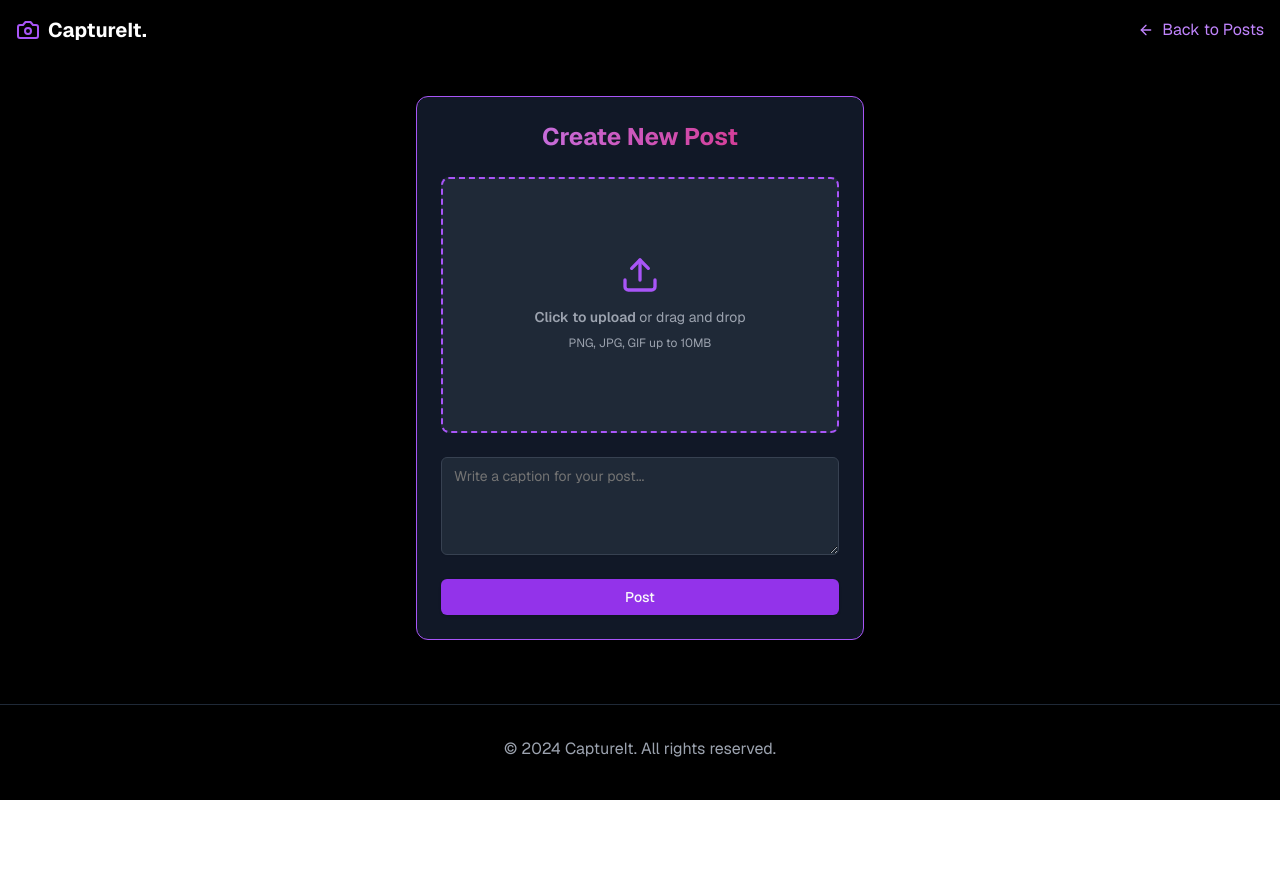
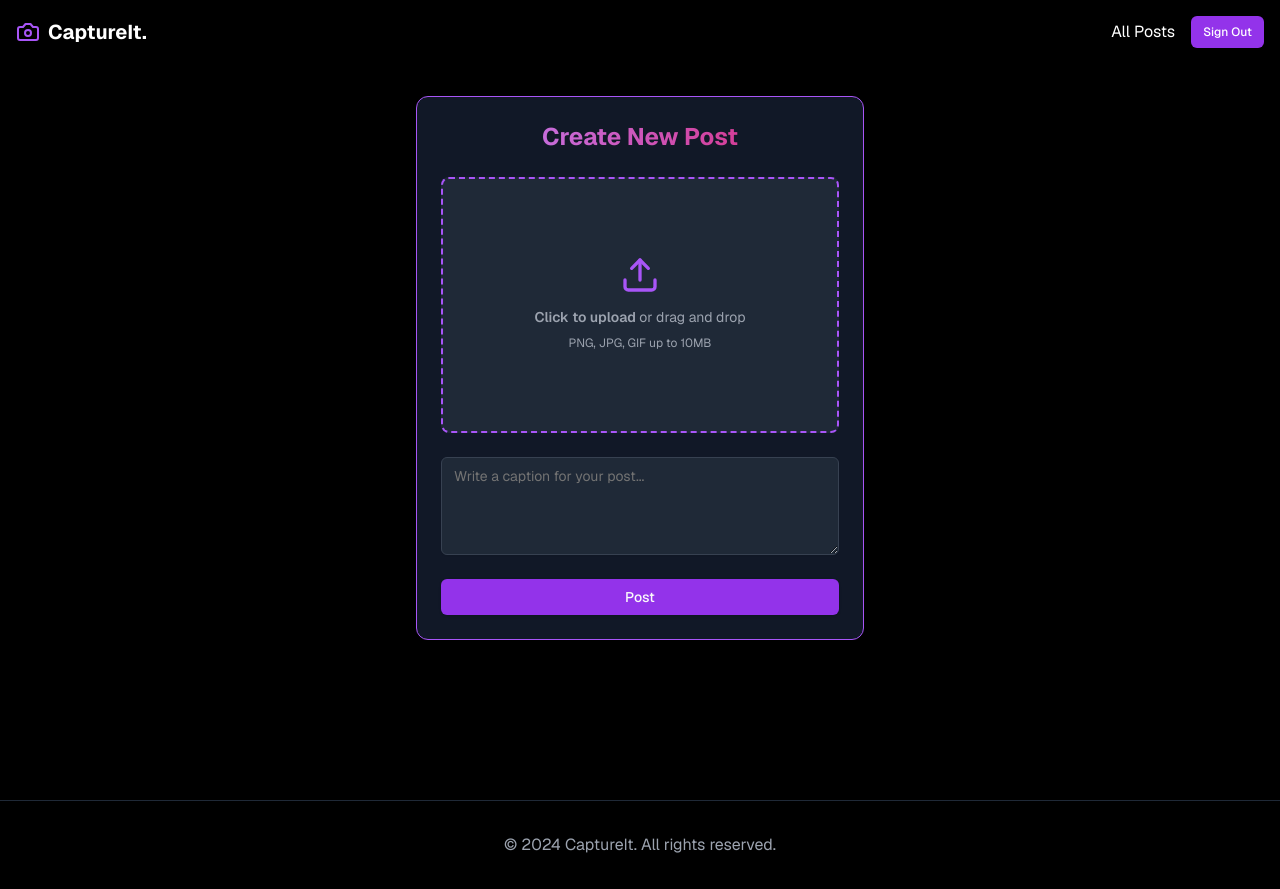
Before and after one commit to dimitarNzhelev/captureit, a Next.js app: page /posts/new in a window 1280 px wide. Before the commit the page ends 800 px from the top, so only its background shows below. Built offline with nearby package versions, Linux system fonts and the light colour scheme; no server answers; sample sign-in values are in the browser's storage.

Commit message:
moved header and footer to components, updated .env variables

```diff
--- a/src/app/api/posts/create/route.ts
+++ b/src/app/api/post/create/route.ts
@@ -4,6 +4,7 @@ import { db } from "~/server/db";
 import { getServerAuthSession } from "~/server/auth";
 import { v4 as uuidv4 } from "uuid";
 import { NextResponse } from "next/server";
+import { env } from "~/env";
 
 export async function POST(req: Request) {
   const session = await getServerAuthSession();
@@ -23,14 +24,14 @@ export async function POST(req: Request) {
   try {
     await s3Client.send(
       new PutObjectCommand({
-        Bucket: process.env.AWS_S3_BUCKET_NAME!,
+        Bucket: env.AWS_BUCKET_NAME!,
         Key: imageKey,
         Body: imageBuffer,
         ContentType: "image/jpeg",
       })
     );
 
-    const imageURL = `https://${process.env.AWS_S3_BUCKET_NAME}.s3.${process.env.AWS_REGION}.amazonaws.com/${imageKey}`;
+    const imageURL = `https://${env.AWS_BUCKET_NAME}.s3.${env.AWS_REGION}.amazonaws.com/${imageKey}`;
 
     const post = await db.post.create({
       data: {
--- a/src/app/layout.tsx
+++ b/src/app/layout.tsx
@@ -3,6 +3,8 @@ import "~/styles/globals.css";
 import { GeistSans } from "geist/font/sans";
 import { type Metadata } from "next";
 import SessionProviderWrapper from "~/components/SessionProviderWrapper";
+import Header from "~/components/header";
+import Footer from "~/components/footer";
 
 export const metadata: Metadata = {
   title: "Create T3 App",
@@ -17,7 +19,9 @@ export default function RootLayout({
     <html lang="en" className={`${GeistSans.variable}`}>
       <body>
         <SessionProviderWrapper>
+          <Header />
           {children}
+          <Footer />
         </SessionProviderWrapper>
       </body>
     </html>
--- a/src/app/page.tsx
+++ b/src/app/page.tsx
@@ -6,92 +6,16 @@ import { motion } from 'framer-motion'
 import { Button } from "~/components/ui/button"
 import { Card, CardContent } from "~/components/ui/card"
 import { Avatar, AvatarFallback, AvatarImage } from "~/components/ui/avatar"
-import { Camera, LogIn, Menu, X, Heart, MessageCircle, Share2 } from "lucide-react"
+import { LogIn } from "lucide-react"
 import { signOut, useSession } from 'next-auth/react'
 
 const MotionLink = motion(Link)
 
 export default function HomePage() {
   const {data: session} = useSession()
-  const [isMenuOpen, setIsMenuOpen] = useState(false)
 
   return (
     <div className="min-h-screen bg-black text-white">
-      <header className="fixed w-full z-10 bg-black/80 backdrop-blur-sm">
-        <div className="container mx-auto px-4 py-4 flex items-center justify-between">
-          <MotionLink
-            href="/"
-            className="flex items-center space-x-2"
-            whileHover={{ scale: 1.05 }}
-            whileTap={{ scale: 0.95 }}
-          >
-            <Camera className="h-6 w-6 text-purple-500" />
-            <span className="text-xl font-bold">CaptureIt.</span>
-          </MotionLink>
-          <nav className="hidden md:flex space-x-4 items-center">
-            <MotionLink
-              href="/posts"
-              className="hover:text-purple-400 transition-colors"
-              whileHover={{ y: -2 }}
-              whileTap={{ y: 0 }}
-            >
-              All Posts
-            </MotionLink>
-            <motion.div whileHover={{ scale: 1.05 }} whileTap={{ scale: 0.95 }}>
-              {session ? (
-                <Button variant="outline" size="sm" className="bg-purple-600 hover:bg-purple-700 border-none" onClick={()=> signOut()}>
-                  Sign Out
-                </Button>
-              ) : (
-              <Link href="api/auth/signin">
-              <Button variant="outline" size="sm" className="bg-purple-600 hover:bg-purple-700 border-none">
-                <LogIn className="h-4 w-4 mr-2" />
-                Sign In
-              </Button>
-              </Link>
-              )}
-            </motion.div>
-          </nav>
-          <Button
-            variant="ghost"
-            size="icon"
-            className="md:hidden"
-            onClick={() => setIsMenuOpen(!isMenuOpen)}
-          >
-            {isMenuOpen ? <X /> : <Menu />}
-          </Button>
-        </div>
-      </header>
-
-      {isMenuOpen && (
-        <motion.div
-          className="fixed inset-0 bg-black z-20 flex flex-col items-center justify-center space-y-4"
-          initial={{ opacity: 0 }}
-          animate={{ opacity: 1 }}
-          exit={{ opacity: 0 }}
-        >
-          <MotionLink
-            href="/posts"
-            className="text-2xl hover:text-purple-400 transition-colors"
-            whileHover={{ scale: 1.1 }}
-            whileTap={{ scale: 0.9 }}
-            onClick={() => setIsMenuOpen(false)}
-          >
-            All Posts
-          </MotionLink>
-          {session ? (
-              <Button variant="outline" size="lg" className="bg-purple-600 hover:bg-purple-700 border-none" onClick={() => {signOut(); setIsMenuOpen(false);}}>
-               Sign Out
-              </Button>
-          ) : (
-          <Button variant="outline" size="lg" onClick={() => setIsMenuOpen(false)} className="bg-purple-600 hover:bg-purple-700 border-none">
-            <LogIn className="h-5 w-5 mr-2" />
-            Sign In
-          </Button>
-          )}
-        </motion.div>
-      )}
-
       <main>
         <motion.section
           className="py-32 text-center"
@@ -105,7 +29,7 @@ export default function HomePage() {
           <p className="text-xl mb-8 text-gray-400">Join our community of photographers and visual storytellers</p>
           <motion.div whileHover={{ scale: 1.05 }} whileTap={{ scale: 0.95 }}>
             {session ? (
-              <Link href="/posts">
+              <Link href="/posts/new">
                 <Button size="lg" className="bg-purple-600 hover:bg-purple-700">
                   Add Posts
                 </Button>
@@ -170,7 +94,7 @@ export default function HomePage() {
           <div className="flex flex-col md:flex-row justify-center space-y-4 md:space-y-0 md:space-x-4">
             <motion.div whileHover={{ scale: 1.05 }} whileTap={{ scale: 0.95 }}>
             {session ? (
-              <Link href="/posts">
+              <Link href="/posts/new">
                 <Button size="lg" className="bg-purple-600 hover:bg-purple-700 w-full md:w-auto">
                   Add Posts
                 </Button>
@@ -192,11 +116,7 @@ export default function HomePage() {
         </motion.section>
       </main>
 
-      <footer className="border-t border-gray-800 py-8">
-        <div className="container mx-auto px-4 text-center text-gray-400">
-          <p>&copy; 2024 CaptureIt. All rights reserved.</p>
-        </div>
-      </footer>
+
     </div>
   )
 }
--- a/src/app/posts/new/page.tsx
+++ b/src/app/posts/new/page.tsx
@@ -1,6 +1,6 @@
 'use client'
 
-import { useState, useRef } from 'react'
+import { useState, useRef, useEffect } from 'react'
 import { useRouter } from 'next/navigation'
 import Link from "next/link"
 import { motion } from 'framer-motion'
@@ -14,7 +14,7 @@ import { useSession } from 'next-auth/react'
 const MotionLink = motion(Link)
 
 export default function CreatePostPage() {
-  const { data: session } = useSession()
+  const { data: session, status } = useSession()
   const router = useRouter()
   const [image, setImage] = useState<File | null>(null)
   const [caption, setCaption] = useState('')
@@ -43,7 +43,7 @@ export default function CreatePostPage() {
       const base64Image = reader.result?.toString().split(",")[1];
 
       try {
-        const response = await fetch("/api/posts/create", {
+        const response = await fetch("/api/post/create", {
           method: "POST",
           headers: {
             "Content-Type": "application/json",
@@ -69,36 +69,16 @@ export default function CreatePostPage() {
     fileInputRef.current?.click()
   }
 
-  if (!session) {
-    router.push('/api/auth/signin')
-    return null
-  }
+
+  useEffect(() => {
+    if (status === 'loading') return;
+    if (!session) {
+      router.push('/api/auth/signin')
+    }
+  }, [session, status, router])
 
   return (
     <div className="min-h-screen bg-black text-white">
-      <header className="fixed w-full z-10 bg-black/80 backdrop-blur-sm">
-        <div className="container mx-auto px-4 py-4 flex items-center justify-between">
-          <MotionLink
-            href="/"
-            className="flex items-center space-x-2"
-            whileHover={{ scale: 1.05 }}
-            whileTap={{ scale: 0.95 }}
-          >
-            <Camera className="h-6 w-6 text-purple-500" />
-            <span className="text-xl font-bold">CaptureIt.</span>
-          </MotionLink>
-          <MotionLink
-            href="/posts"
-            className="flex items-center text-purple-400 hover:text-purple-300 transition-colors"
-            whileHover={{ x: -2 }}
-            whileTap={{ x: 0 }}
-          >
-            <ArrowLeft className="h-4 w-4 mr-2" />
-            Back to Posts
-          </MotionLink>
-        </div>
-      </header>
-
       <main className="pt-24 pb-16">
         <div className="container mx-auto px-4">
           <motion.div
@@ -160,12 +140,6 @@ export default function CreatePostPage() {
           </motion.div>
         </div>
       </main>
-
-      <footer className="border-t border-gray-800 py-8">
-        <div className="container mx-auto px-4 text-center text-gray-400">
-          <p>&copy; 2024 CaptureIt. All rights reserved.</p>
-        </div>
-      </footer>
     </div>
   )
 }
--- a/src/app/posts/page.tsx
+++ b/src/app/posts/page.tsx
@@ -0,0 +1,8 @@
+export default function Posts() {
+    return (
+        <div>
+            <h1>Posts</h1>
+            <p>This is the posts page</p>
+        </div>
+    )
+}
--- /dev/null
+++ b/src/components/footer.tsx
@@ -0,0 +1,9 @@
+export default function Footer() {
+    return (
+        <footer className="border-t bg-black text-white border-gray-800 py-8">
+        <div className="container mx-auto px-4 text-center text-gray-400">
+          <p>&copy; 2024 CaptureIt. All rights reserved.</p>
+        </div>
+      </footer>
+    );
+}
--- /dev/null
+++ b/src/components/header.tsx
@@ -0,0 +1,95 @@
+'use client'
+import { Camera, LogIn, Menu, X } from "lucide-react"
+import Link from "next/link"
+import { useState } from "react"
+import { motion } from 'framer-motion'
+import { useSession, signOut } from "next-auth/react"
+import { Button } from "~/components/ui/button"
+
+
+export default function Header() {
+    const [isMenuOpen, setIsMenuOpen] = useState(false)
+    const {data: session} = useSession()
+    const MotionLink = motion(Link)
+
+    return (
+        <>
+        <header className="fixed w-full z-10 bg-black/80 backdrop-blur-sm text-white">
+        <div className="container mx-auto px-4 py-4 flex items-center justify-between">
+          <MotionLink
+            href="/"
+            className="flex items-center space-x-2"
+            whileHover={{ scale: 1.05 }}
+            whileTap={{ scale: 0.95 }}
+          >
+            <Camera className="h-6 w-6 text-purple-500" />
+            <span className="text-xl font-bold">CaptureIt.</span>
+          </MotionLink>
+          <nav className="hidden md:flex space-x-4 items-center">
+            <MotionLink
+              href="/posts"
+              className="hover:text-purple-400 transition-colors"
+              whileHover={{ y: -2 }}
+              whileTap={{ y: 0 }}
+            >
+              All Posts
+            </MotionLink>
+            <motion.div whileHover={{ scale: 1.05 }} whileTap={{ scale: 0.95 }}>
+              {session ? (
+                <Button variant="outline" size="sm" className="bg-purple-600 hover:bg-purple-700 border-none" onClick={()=> signOut()}>
+                  Sign Out
+                </Button>
+              ) : (
+              <Link href="api/auth/signin">
+              <Button variant="outline" size="sm" className="bg-purple-600 hover:bg-purple-700 border-none">
+                <LogIn className="h-4 w-4 mr-2" />
+                Sign In
+              </Button>
+              </Link>
+              )}
+            </motion.div>
+          </nav>
+          <Button
+            variant="ghost"
+            size="icon"
+            className="md:hidden"
+            onClick={() => setIsMenuOpen(!isMenuOpen)}
+          >
+            {isMenuOpen ? <X /> : <Menu />}
+          </Button>
+        </div>
+      </header>
+
+
+      {isMenuOpen && (
+        <motion.div
+          className="fixed inset-0 bg-black z-20 flex flex-col items-center justify-center space-y-4"
+          initial={{ opacity: 0 }}
+          animate={{ opacity: 1 }}
+          exit={{ opacity: 0 }}
+        >
+          <MotionLink
+            href="/posts"
+            className="text-2xl hover:text-purple-400 transition-colors"
+            whileHover={{ scale: 1.1 }}
+            whileTap={{ scale: 0.9 }}
+            onClick={() => setIsMenuOpen(false)}
+          >
+            All Posts
+          </MotionLink>
+          {session ? (
+              <Button variant="outline" size="lg" className="bg-purple-600 hover:bg-purple-700 border-none" onClick={() => {signOut(); setIsMenuOpen(false);}}>
+               Sign Out
+              </Button>
+          ) : (
+          <Button variant="outline" size="lg" onClick={() => setIsMenuOpen(false)} className="bg-purple-600 hover:bg-purple-700 border-none">
+            <LogIn className="h-5 w-5 mr-2" />
+            Sign In
+          </Button>
+          )}
+        </motion.div>
+      )}
+      </>
+
+    )
+}
```
Also changed, not shown: src/app/api/post/get/route.ts (added, +21 -0 lines), src/env.js (+8 -0 lines), src/lib/s3.ts (+4 -7 lines).
